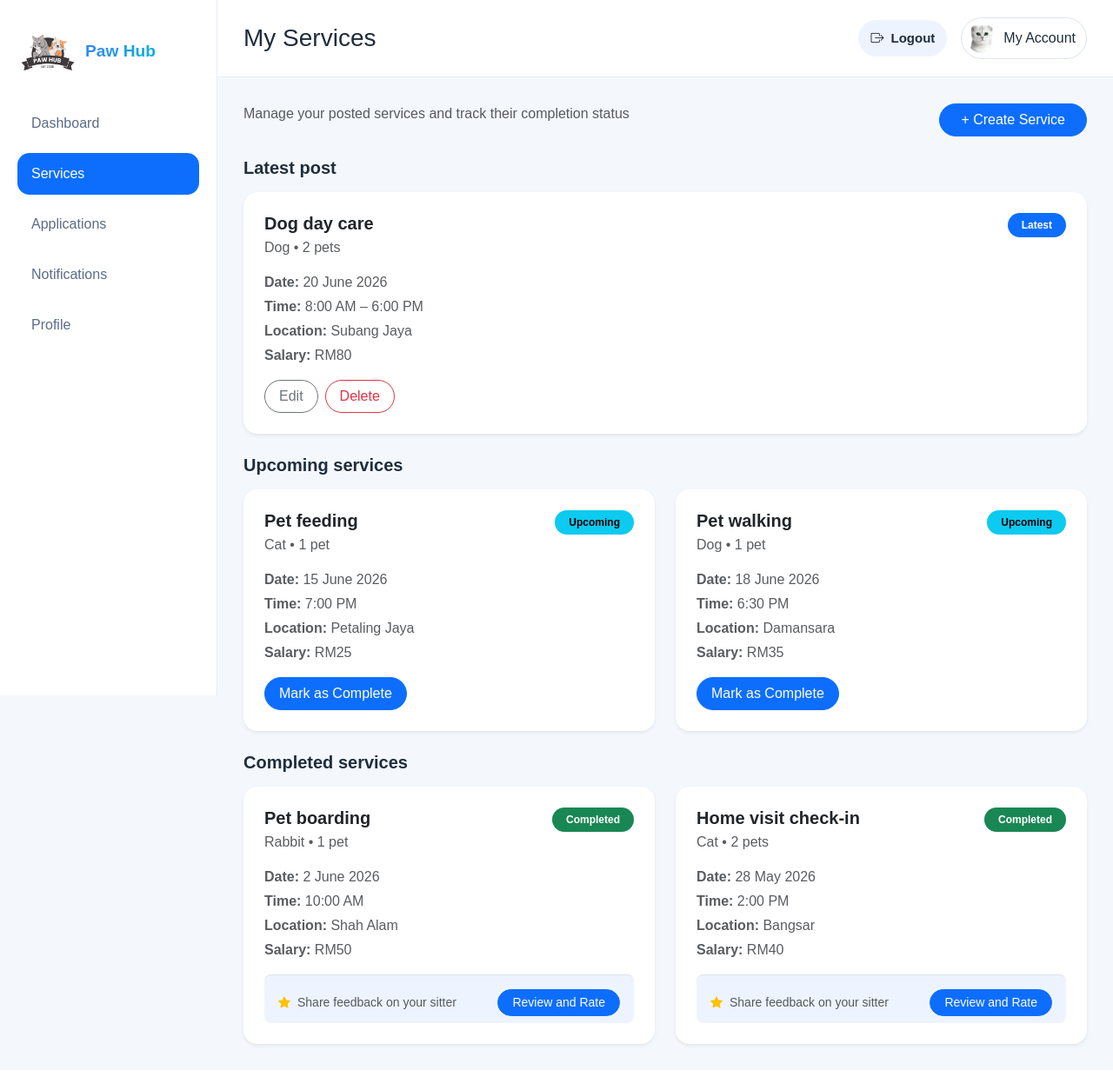
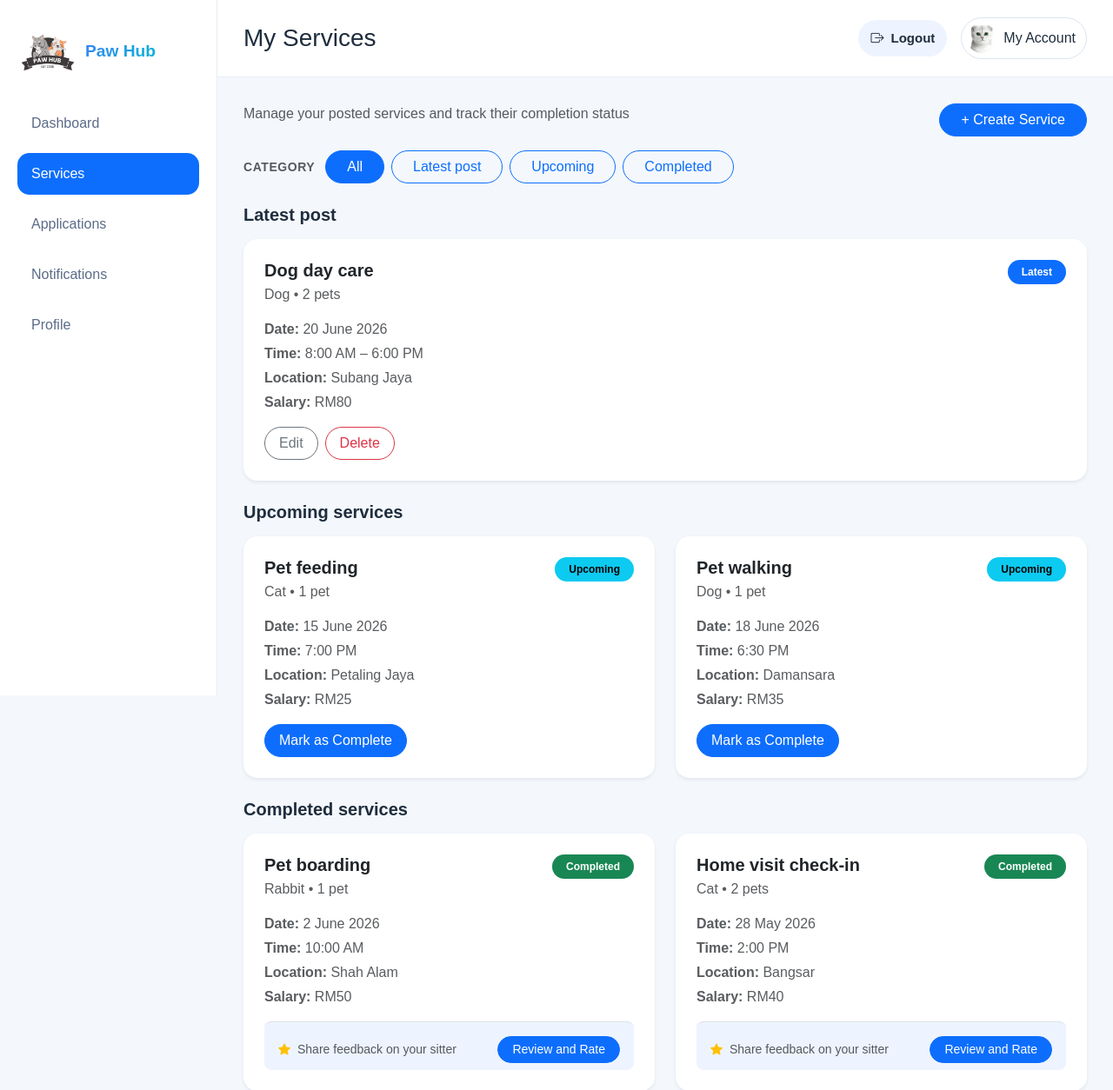
Before and after one commit to Yilin2323/Paw-Hub, a Flask app: page /owner/services in a window 1280 px wide. Shown: the top 1254 px of the page at 87% size. Before the commit the page ends 1206 px from the top, so only its background shows below. Run offline with Flask 3, Linux system fonts and the light colour scheme.

Commit message:
Add Category Button on Services and Applications Modules

```diff
--- a/static/css/style.css
+++ b/static/css/style.css
@@ -1300,3 +1300,19 @@ body {
     .service-review-bar {
       background: #eef4ff;
     }
+
+    .owner-category-bar {
+      row-gap: 0.5rem;
+    }
+
+    .owner-category-bar a.btn {
+      text-decoration: none;
+    }
+
+    .owner-category-label {
+      letter-spacing: 0.04em;
+    }
+
+    .owner-anchor-target {
+      scroll-margin-top: 5.5rem;
+    }
--- a/templates/owner_services.html
+++ b/templates/owner_services.html
@@ -5,13 +5,21 @@
 
 {% block content %}
 
-<div class="d-flex justify-content-between align-items-start flex-wrap gap-3 mb-4">
+<div class="d-flex justify-content-between align-items-start flex-wrap gap-3 mb-3">
   <p class="text-muted mb-0">Manage your posted services and track their completion status</p>
   <a href="#" class="btn btn-primary rounded-pill px-4 flex-shrink-0">+ Create Service</a>
 </div>
 
+<div id="owner-services-top" class="owner-category-bar d-flex flex-wrap align-items-center gap-2 mb-4" role="group" aria-label="Filter by service stage">
+  <span class="owner-category-label text-muted small fw-semibold text-uppercase me-1 d-none d-md-inline align-self-center">Category</span>
+  <a href="#owner-services-top" class="btn btn-primary rounded-pill px-3 px-md-4">All</a>
+  <a href="#owner-services-latest" class="btn btn-outline-primary rounded-pill px-3 px-md-4">Latest post</a>
+  <a href="#owner-services-upcoming" class="btn btn-outline-primary rounded-pill px-3 px-md-4">Upcoming</a>
+  <a href="#owner-services-completed" class="btn btn-outline-primary rounded-pill px-3 px-md-4">Completed</a>
+</div>
+
 <!-- Section 1: Latest post -->
-<h5 class="fw-bold mb-3">Latest post</h5>
+<h5 class="fw-bold mb-3 owner-anchor-target" id="owner-services-latest">Latest post</h5>
 <div class="row g-4 mb-4">
   <div class="col-12">
     <div class="card p-4 rounded-4 shadow-sm border-0">
@@ -37,7 +45,7 @@
 </div>
 
 <!-- Section 2: Upcoming services -->
-<h5 class="fw-bold mb-3">Upcoming services</h5>
+<h5 class="fw-bold mb-3 owner-anchor-target" id="owner-services-upcoming">Upcoming services</h5>
 <div class="row g-4 mb-4">
   <div class="col-lg-6">
     <div class="card p-4 rounded-4 shadow-sm border-0 h-100 d-flex flex-column">
@@ -82,7 +90,7 @@
 </div>
 
 <!-- Section 3: Completed services -->
-<h5 class="fw-bold mb-3">Completed services</h5>
+<h5 class="fw-bold mb-3 owner-anchor-target" id="owner-services-completed">Completed services</h5>
 <div class="row g-4">
   <div class="col-lg-6">
     <div class="card p-4 rounded-4 shadow-sm border-0 h-100 d-flex flex-column">
```
Also changed, not shown: templates/owner_applications.html (+11 -3 lines).
